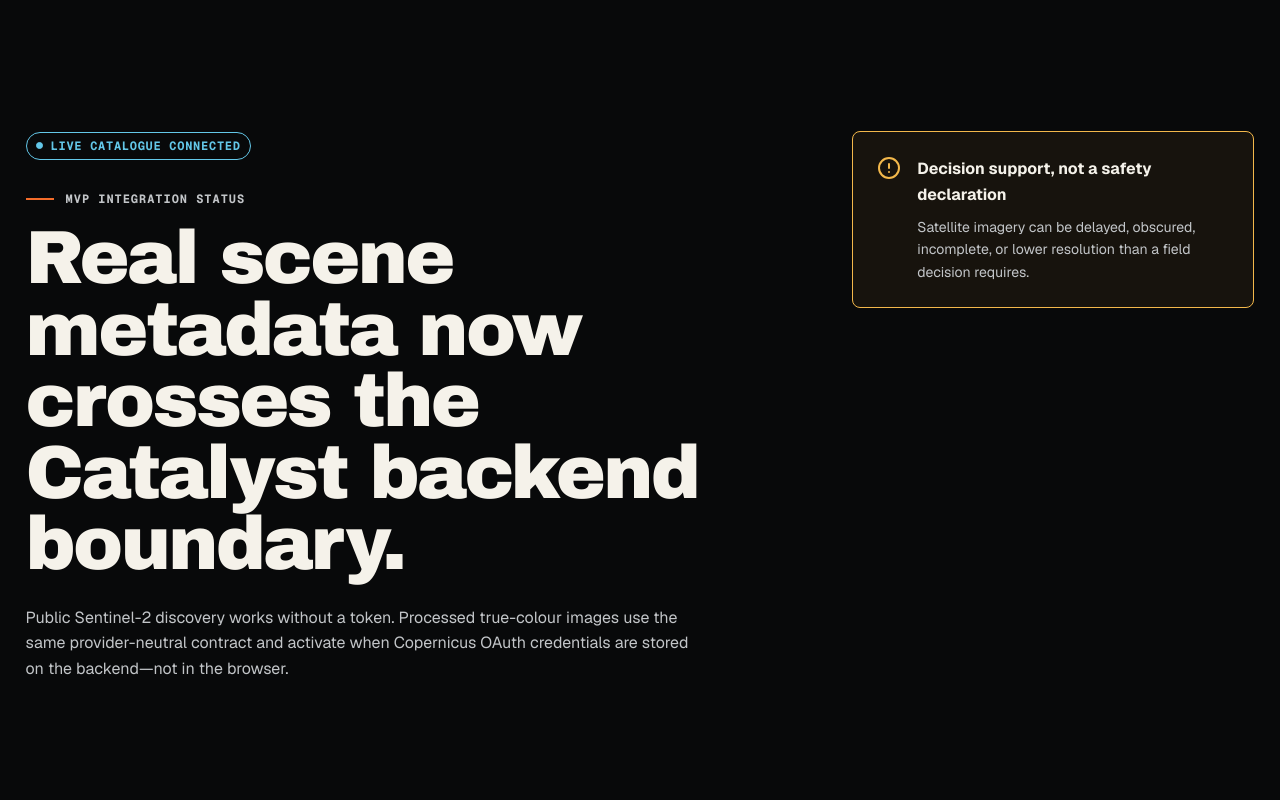
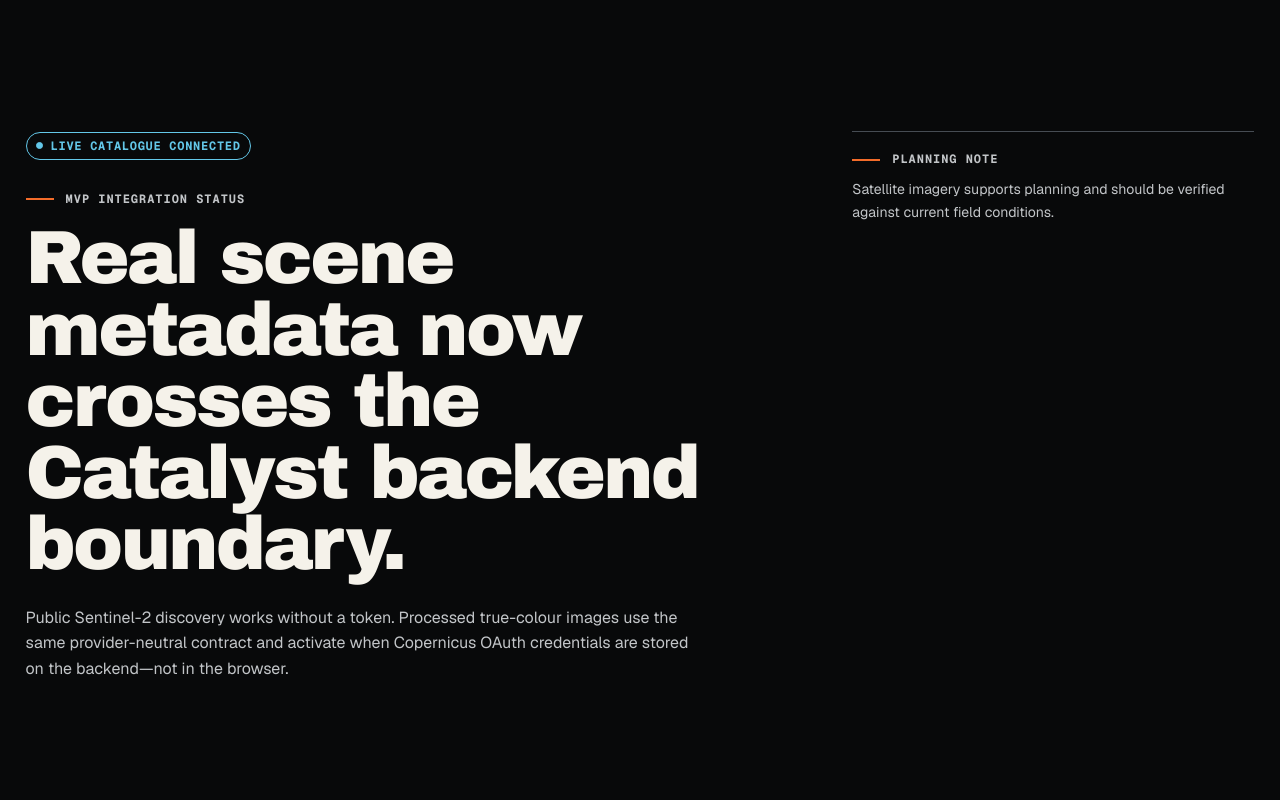
Before and after one commit to RevolvoTech/ic-web-react-catalyst, a Next.js app: page /qgis in a window 1280 px wide. Shown: the part 880-1680 px from the top of the page. Built offline with nearby package versions, Linux system fonts and the light colour scheme.

Commit message:
Clarify satellite planning note

```diff
--- a/app/qgis/page.tsx
+++ b/app/qgis/page.tsx
@@ -1,5 +1,5 @@
 import type { Metadata } from "next";
-import { ArrowDown, ArrowRight, CircleAlert, Database, Laptop, Satellite, Server } from "lucide-react";
+import { ArrowDown, ArrowRight, Database, Laptop, Satellite, Server } from "lucide-react";
 import Link from "next/link";
 import { EditorialHero } from "@/components/editorial-hero";
 import { StatusBadge } from "@/components/status-badge";
@@ -44,10 +44,10 @@ export default function GisPage() {
           <h2 id="integration-status-title">Real scene metadata now crosses the Catalyst backend boundary.</h2>
           <p>Public Sentinel-2 discovery works without a token. Processed true-colour images use the same provider-neutral contract and activate when Copernicus OAuth credentials are stored on the backend—not in the browser.</p>
         </div>
-        <div className="integration-status__alert">
-          <CircleAlert aria-hidden="true" />
-          <div><strong>Decision support, not a safety declaration</strong><p>Satellite imagery can be delayed, obscured, incomplete, or lower resolution than a field decision requires.</p></div>
-        </div>
+        <aside className="integration-status__note" aria-label="Planning note">
+          <p className="eyebrow">Planning note</p>
+          <p>Satellite imagery supports planning and should be verified against current field conditions.</p>
+        </aside>
       </section>
 
       <section className="architecture-section">
--- a/styles/marketing.css
+++ b/styles/marketing.css
@@ -944,28 +944,17 @@
   margin-bottom: 2rem;
 }
 
-.integration-status__alert {
-  display: flex;
-  gap: 1rem;
-  padding: 1.5rem;
-  border: 1px solid var(--color-warning);
-  border-radius: var(--radius-panel);
-  background: color-mix(in srgb, var(--color-warning) 6%, transparent);
+.integration-status__note {
+  max-width: 28rem;
+  padding-top: 1.25rem;
+  border-top: 1px solid var(--color-border-strong);
 }
 
-.integration-status__alert > svg {
-  width: 1.5rem;
-  height: 1.5rem;
-  flex: none;
-  color: var(--color-warning);
+.integration-status__note .eyebrow {
+  margin-bottom: 0.65rem;
 }
 
-.integration-status__alert strong {
-  display: block;
-  margin-bottom: 0.5rem;
-}
-
-.integration-status__alert p {
+.integration-status__note > p:last-child {
   color: var(--color-text-secondary);
   font-size: 0.88rem;
 }
```
